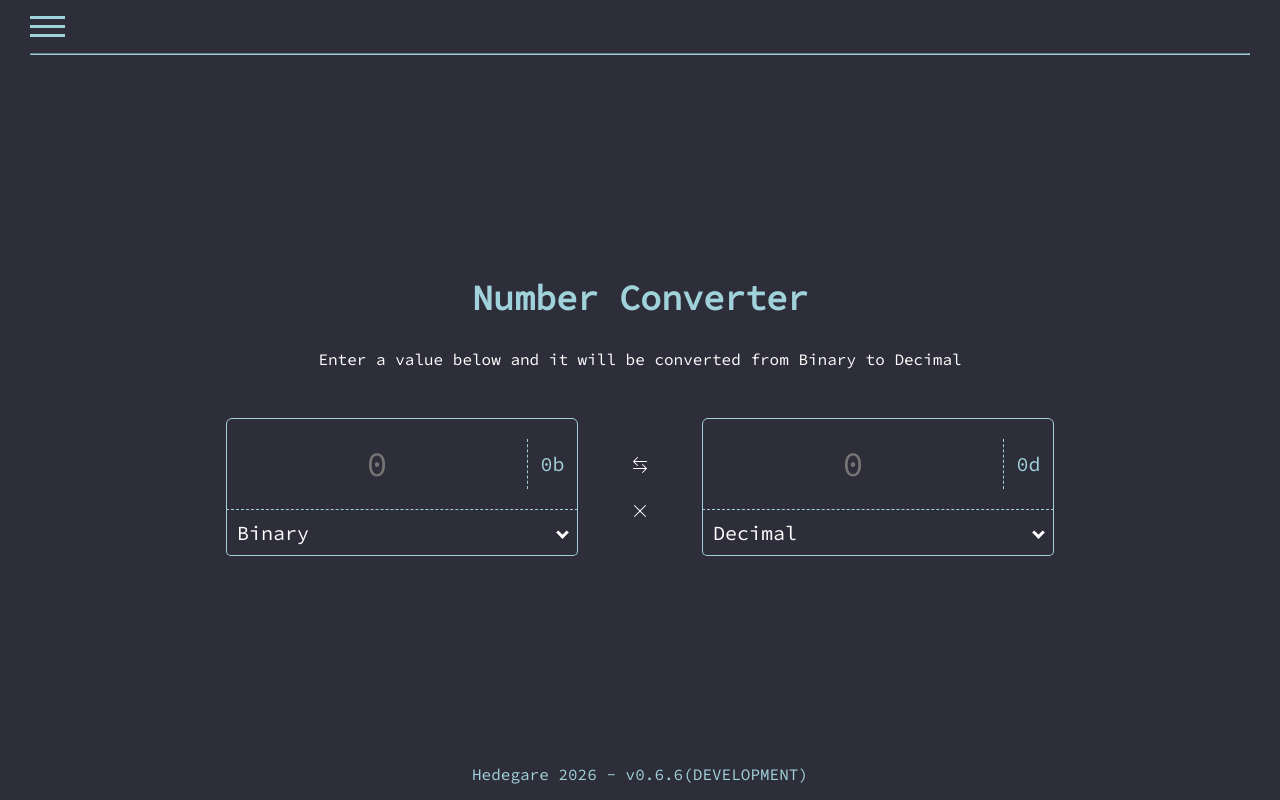
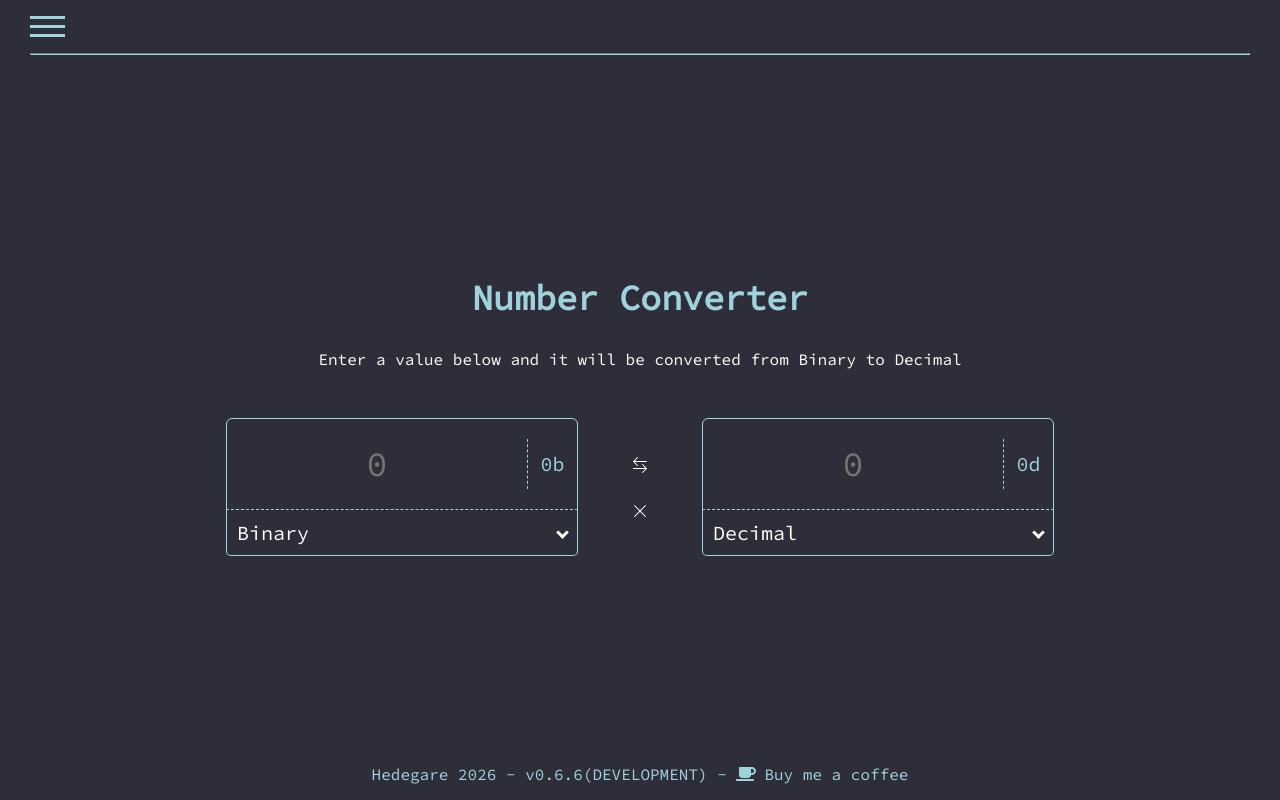
Before and after one commit to Hedevgare/conversion-tools, a Vue app: page / in a window 1280 px wide. Built offline with nearby package versions, Linux system fonts and the light colour scheme.

Commit message:
feat: Add support feature
This commit adds a link to the 'Buy me a coffee' platform

```diff
--- a/src/App.vue
+++ b/src/App.vue
@@ -76,6 +76,12 @@ export default {
     </section>
     <RouterView />
     <div class="footer">
-        <p><a href="#">Hedegare</a> {{ footer }}</p>
+        <p>
+            <a href="https://hedegaremoreira.com" target="_blank">Hedegare</a> {{ footer }} -
+            <a href="https://coff.ee/hedegare" target="_blank" rel="noopener" title="Buy me a coffee">
+                <font-awesome-icon :icon="['fa', 'coffee']" />
+                <span class="footer-tipjar-text">Buy me a coffee</span>
+            </a>
+        </p>
     </div>
 </template>
--- a/src/main.js
+++ b/src/main.js
@@ -6,7 +6,7 @@ import "./styles/main.css";
 
 import { FontAwesomeIcon } from '@fortawesome/vue-fontawesome';
 import { library } from '@fortawesome/fontawesome-svg-core';
-import { faHashtag, faRuler, faTemperatureHalf, faFlask, faWeightHanging, faClock, faArrowsLeftRightToLine, faHourglass } from '@fortawesome/free-solid-svg-icons';
+import { faHashtag, faRuler, faTemperatureHalf, faFlask, faWeightHanging, faClock, faArrowsLeftRightToLine, faHourglass, faCoffee } from '@fortawesome/free-solid-svg-icons';
 
 import Convertion from "./pages/Convertion.vue";
 
@@ -28,7 +28,7 @@ const router = createRouter({
     routes
 });
 
-library.add(faHashtag, faRuler, faTemperatureHalf, faFlask, faWeightHanging, faClock, faArrowsLeftRightToLine, faHourglass);
+library.add(faHashtag, faRuler, faTemperatureHalf, faFlask, faWeightHanging, faClock, faArrowsLeftRightToLine, faHourglass, faCoffee);
 
 createApp(App)
     .component('font-awesome-icon', FontAwesomeIcon)
--- a/src/styles/main.css
+++ b/src/styles/main.css
@@ -154,6 +154,10 @@ input:focus {
 .footer {
     text-align: center;
     color: #a0d2db;
+}
+
+.footer-tipjar-text {
+    margin-left: 0.5em;
 }
 
 .flex {
```
